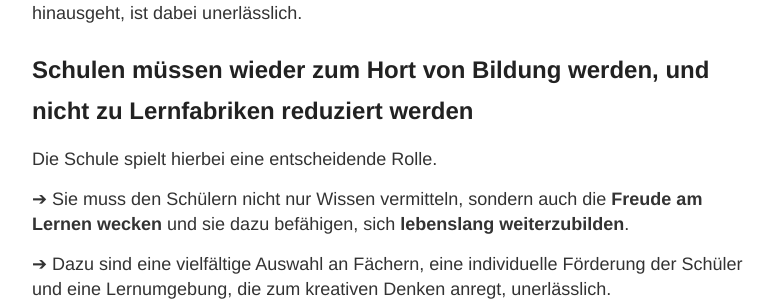
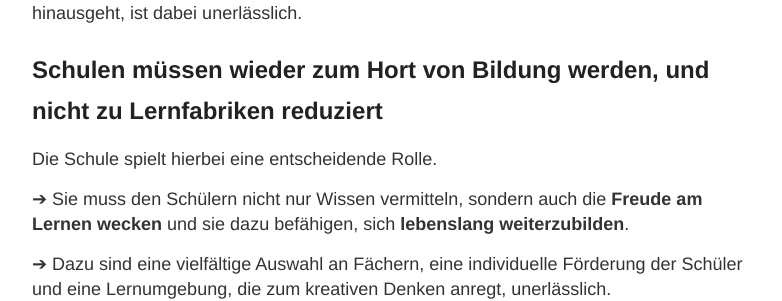
Before and after one commit to S2030c/bildung, a Jekyll site: the page built from _posts/2024-10-05-reduktion-von-bildung-auf-triviales.md, in a window 1280 px wide and 900 px high, scrolled down 1857 px. Shown: the part 204-505 px from the top of the window, without its empty margins (248-1030 px from the left). Built offline with Jekyll 4.4.1, drawn with Linux system fonts in a browser that asks for light colours; our own code applies the rules of GitHub Pages for plain Markdown files.

Commit message:
Update 2024-10-05-reduktion-von-bildung-auf-triviales.md

```diff
--- a/_posts/2024-10-05-reduktion-von-bildung-auf-triviales.md
+++ b/_posts/2024-10-05-reduktion-von-bildung-auf-triviales.md
@@ -42,7 +42,7 @@ Dazu gehört die Fähigkeit,
 
 ➔ Ein breites Allgemeinwissen, das über die Anforderungen des Arbeitsmarktes hinausgeht, ist dabei unerlässlich.
 
-## Schulen müssen wieder zum Hort von Bildung werden, und nicht zu Lernfabriken reduziert werden
+## Schulen müssen wieder zum Hort von Bildung werden, und nicht zu Lernfabriken reduziert
 
 Die Schule spielt hierbei eine entscheidende Rolle.
 
```
